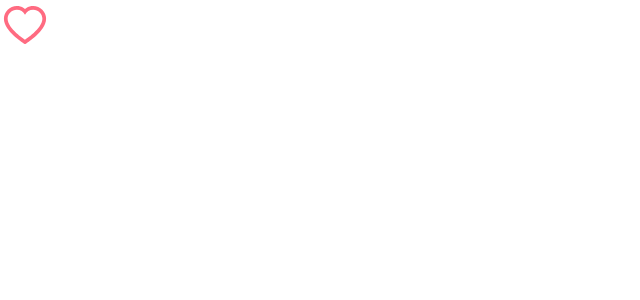
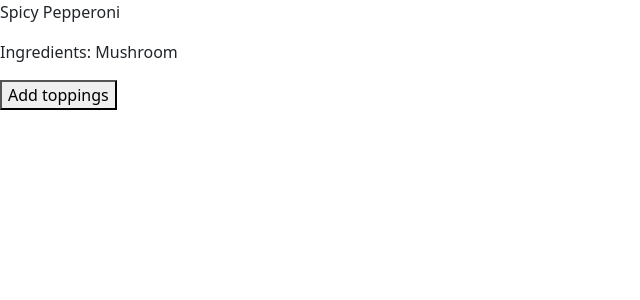
Before and after one commit to racynibaya/react-typescript, a React (Vite) app: page / in a window 1280 px wide. Shown: the top 300 px of the page, without its empty margins (0-640 px from the left). Built offline with nearby package versions, Linux system fonts and the light colour scheme.

Commit message:
adding pizza toppings

```diff
--- a/src/App.tsx
+++ b/src/App.tsx
@@ -6,13 +6,25 @@ import Alert from './components/Alert';
 import Like from './components/Like';
 
 const App = () => {
-  const items = ['New york', 'San Franciso', 'Tokyo', 'London'];
-  const [clicked, setClicked] = useState(false);
-  console.log(clicked);
+  const [pizza, setPizza] = useState({
+    name: 'Spicy Pepperoni',
+    toppings: ['Mushroom'],
+  });
+
+  const handleClick = () => {
+    setPizza({
+      ...pizza,
+      toppings: [...pizza.toppings, 'Makdo'],
+    });
+  };
+
+  console.log(pizza);
 
   return (
     <div className='App'>
-      <Like />
+      <p>{pizza.name}</p>
+      <p>Ingredients: {...pizza.toppings}</p>
+      <button onClick={handleClick}>Add toppings</button>
     </div>
   );
 };
```
